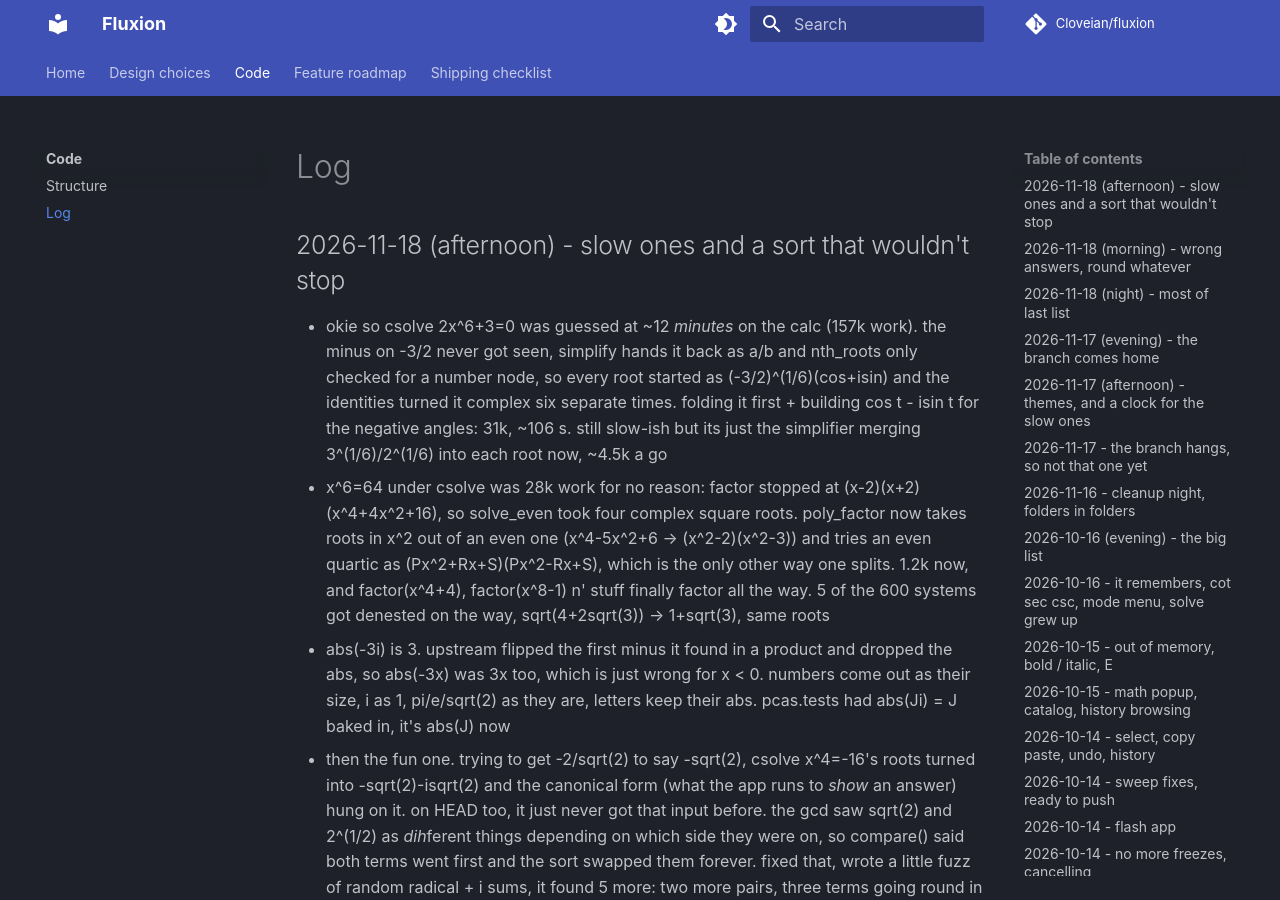
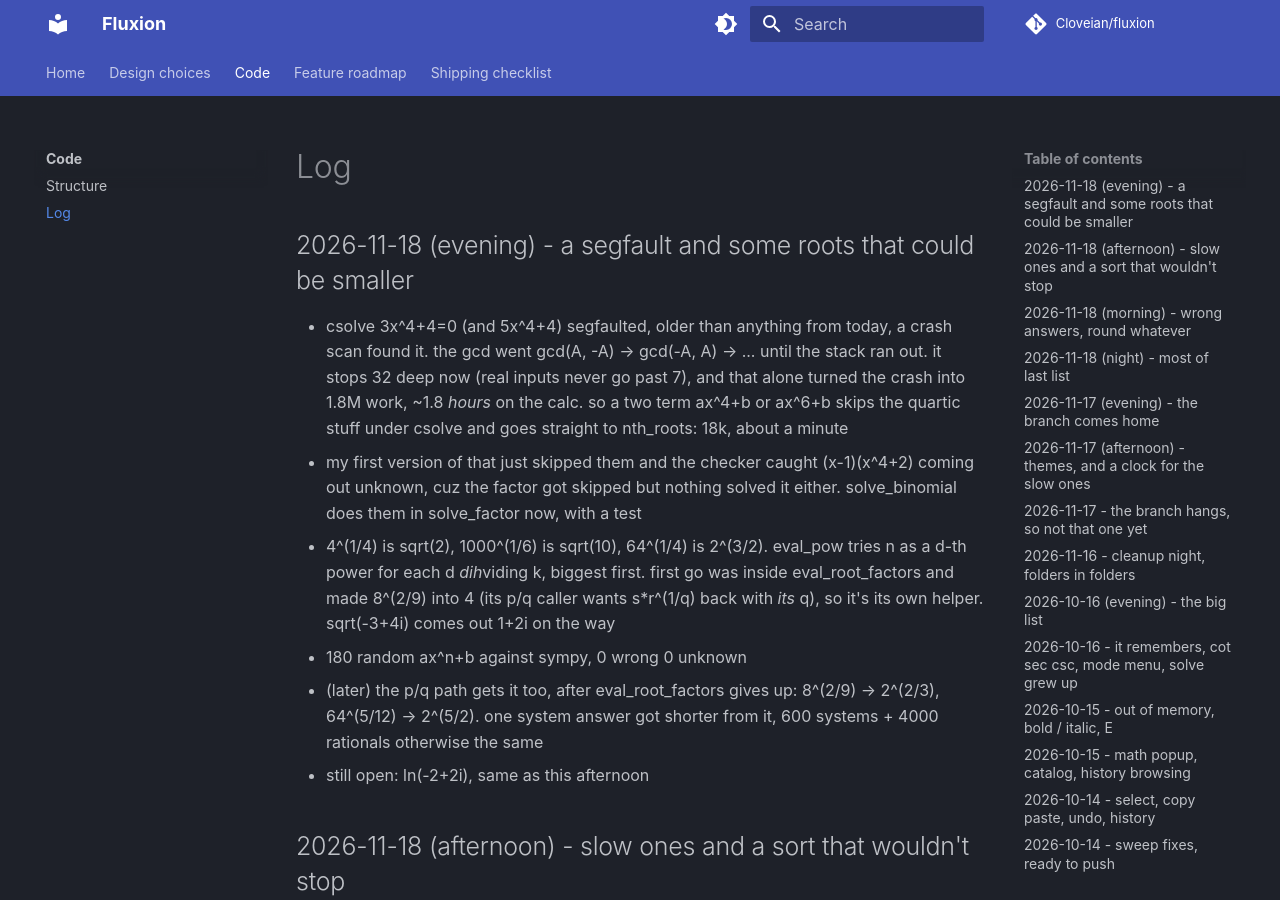
Before and after one commit to Cloveian/fluxion, an MkDocs documentation site: the page built from docs/code/log.md, in a window 1280 px wide and 900 px high. Built offline with MkDocs 1.6.1 and Material for MkDocs 9.7.7, drawn with Linux system fonts in a browser that asks for light colours; comment, search, counter and statistics services are not loaded.

Commit message:
8^(2/9) shrinks to 2^(2/3) now, the p/q powers get root-down too + evening log

```diff
--- a/docs/code/log.md
+++ b/docs/code/log.md
@@ -1,4 +1,13 @@
 # Log
+
+## 2026-11-18 (evening) - a segfault and some roots that could be smaller
+
+- csolve 3x^4+4=0 (and 5x^4+4) segfaulted, older than anything from today, a crash scan found it. the gcd went gcd(A, -A) -> gcd(-A, A) -> ... until the stack ran out. it stops 32 deep now (real inputs never go past 7), and that alone turned the crash into 1.8M work, ~1.8 *hours* on the calc. so a two term ax^4+b or ax^6+b skips the quartic stuff under csolve and goes straight to nth_roots: 18k, about a minute
+- my first version of that just skipped them and the checker caught (x-1)(x^4+2) coming out unknown, cuz the factor got skipped but nothing solved it either. solve_binomial does them in solve_factor now, with a test
+- 4^(1/4) is sqrt(2), 1000^(1/6) is sqrt(10), 64^(1/4) is 2^(3/2). eval_pow tries n as a d-th power for each d *dih*viding k, biggest first. first go was inside eval_root_factors and made 8^(2/9) into 4 (its p/q caller wants s\*r^(1/q) back with *its* q), so it's its own helper. sqrt(-3+4i) comes out 1+2i on the way
+- 180 random ax^n+b against sympy, 0 wrong 0 unknown
+- (later) the p/q path gets it too, after eval_root_factors gives up: 8^(2/9) -> 2^(2/3), 64^(5/12) -> 2^(5/2). one system answer got shorter from it, 600 systems + 4000 rationals otherwise the same
+- still open: ln(-2+2i), same as this afternoon
 
 ## 2026-11-18 (afternoon) - slow ones and a sort that wouldn't stop
 
```
Also changed, not shown: src/engine/README.md (+1 -1 lines), 2 other files.
